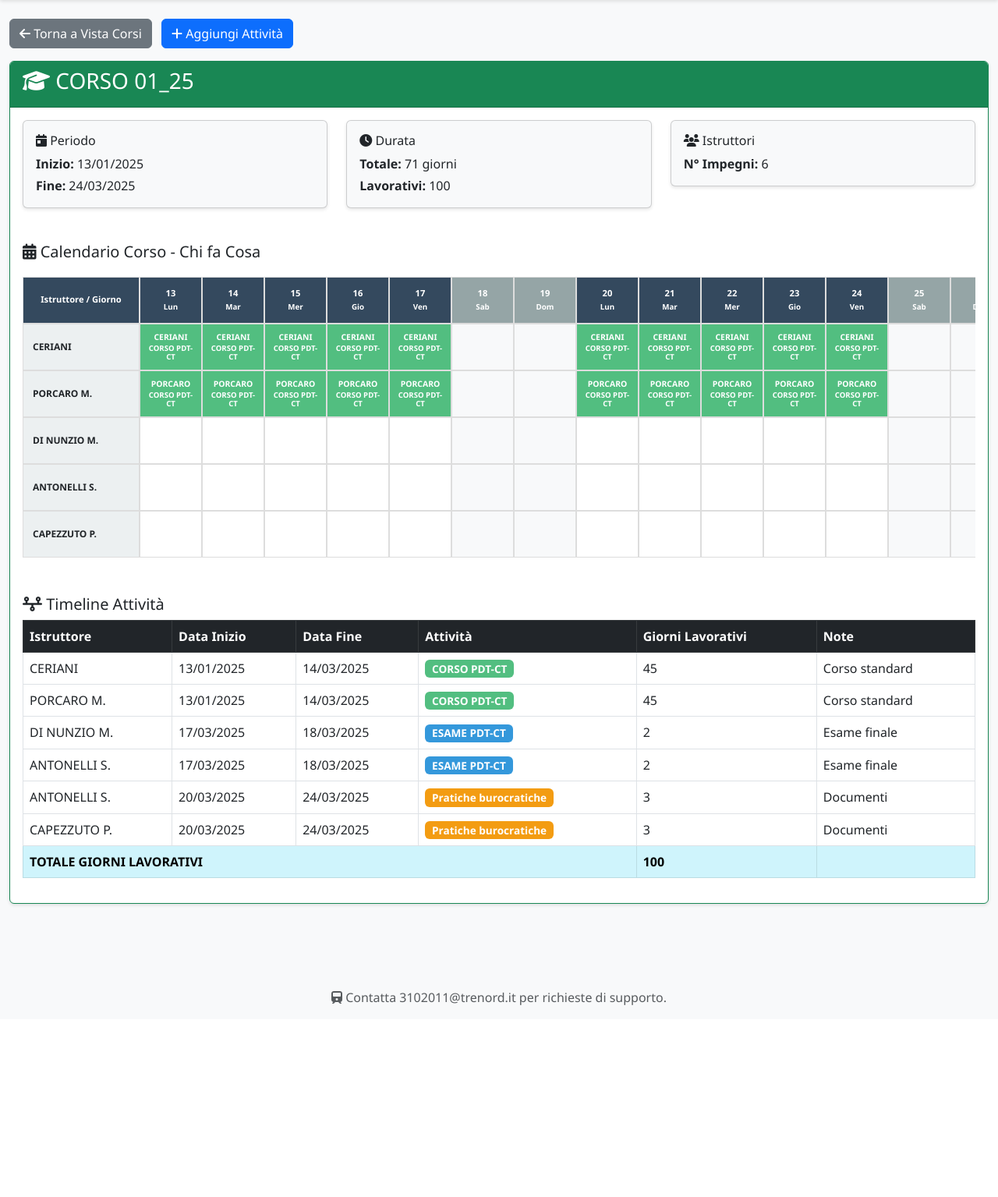
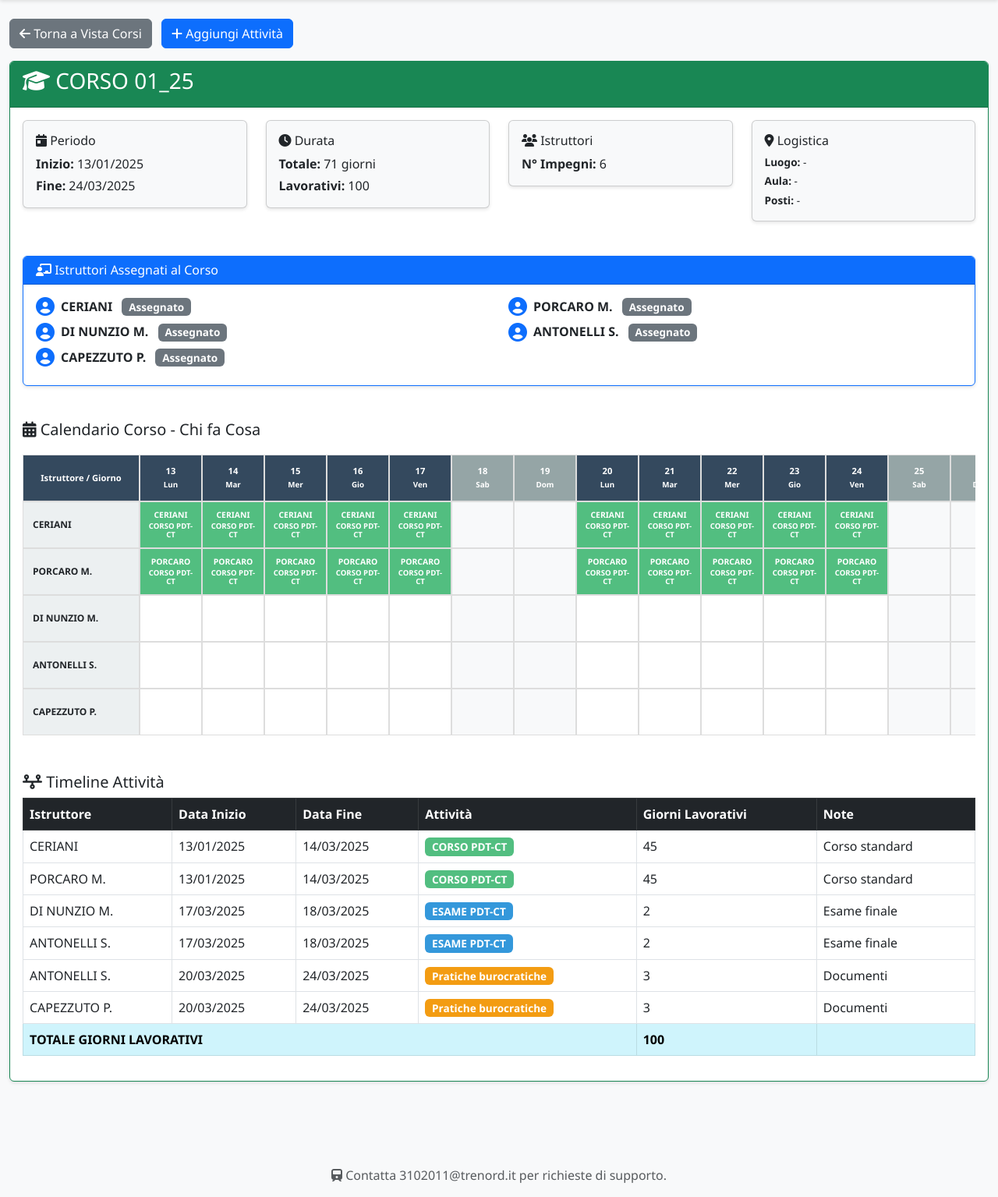
Before and after one commit to hermanbuhl1953-inc/calendario_app, a Flask app: page /corso/01_25 in a window 1280 px wide. Shown: the part 56-1591 px from the top of the page at 78% size. Before the commit the page ends 1345 px from the top, so only its background shows below. Run offline with Flask 3, Linux system fonts and the light colour scheme; data comes from the database, SQL or seed files in the repository.

Commit message:
feat: show all assigned instructors with reference badge and logistics in corso page

```diff
--- a/app.py
+++ b/app.py
@@ -515,12 +515,24 @@ def corso(id_corso):
         conn.close()
         return "Corso non trovato", 404
 
+    # Recupera istruttore di riferimento (se presente)
+    istruttore_riferimento_id = impegni_corso[0].get('istruttore_riferimento') if impegni_corso else None
+
+    # Recupera info logistiche dal primo impegno
+    luogo_corso = impegni_corso[0].get('luogo') if impegni_corso else None
+    aula_corso = impegni_corso[0].get('aula') if impegni_corso else None
+    posti_corso = impegni_corso[0].get('posti') if impegni_corso else None
+
     # Lista istruttori UNICI per il calendario (senza duplicati)
     istruttori_unici = []
     istruttori_visti = set()
     for imp in impegni_corso:
         if imp['istruttore_id'] not in istruttori_visti:
-            istruttori_unici.append({'id': imp['istruttore_id'], 'nome': imp['istruttore_nome']})
+            istruttori_unici.append({
+                'id': imp['istruttore_id'],
+                'nome': imp['istruttore_nome'],
+                'is_riferimento': (imp['istruttore_id'] == istruttore_riferimento_id)
+            })
             istruttori_visti.add(imp['istruttore_id'])
 
     # Trova periodo totale del corso (min data_inizio, max data_fine)
@@ -567,6 +579,10 @@ def corso(id_corso):
                          id_corso=id_corso,
                          impegni=impegni_corso,
                          istruttori_unici=istruttori_unici,
+                         istruttore_riferimento_id=istruttore_riferimento_id,
+                         luogo=luogo_corso,
+                         aula=aula_corso,
+                         posti=posti_corso,
                          giorni=giorni,
                          num_giorni=num_giorni,
                          data_inizio=data_inizio_corso,
--- a/templates/corso.html
+++ b/templates/corso.html
@@ -137,7 +137,7 @@
             <div class="card-body">
                 <!-- Info Riepilogo -->
                 <div class="row mb-4">
-                    <div class="col-md-4">
+                    <div class="col-md-3">
                         <div class="card bg-light">
                             <div class="card-body">
                                 <h6><i class="fas fa-calendar-day"></i> Periodo</h6>
@@ -146,7 +146,7 @@
                             </div>
                         </div>
                     </div>
-                    <div class="col-md-4">
+                    <div class="col-md-3">
                         <div class="card bg-light">
                             <div class="card-body">
                                 <h6><i class="fas fa-clock"></i> Durata</h6>
@@ -155,11 +155,56 @@
                             </div>
                         </div>
                     </div>
-                    <div class="col-md-4">
+                    <div class="col-md-3">
                         <div class="card bg-light">
                             <div class="card-body">
                                 <h6><i class="fas fa-users"></i> Istruttori</h6>
                                 <p class="mb-0"><strong>N° Impegni:</strong> {{ impegni|length }}</p>
+                            </div>
+                        </div>
+                    </div>
+                    <div class="col-md-3">
+                        <div class="card bg-light">
+                            <div class="card-body">
+                                <h6><i class="fas fa-map-marker-alt"></i> Logistica</h6>
+                                <p class="mb-1" style="font-size: 0.85rem;"><strong>Luogo:</strong> {{ luogo or '-' }}</p>
+                                <p class="mb-1" style="font-size: 0.85rem;"><strong>Aula:</strong> {{ aula or '-' }}</p>
+                                <p class="mb-0" style="font-size: 0.85rem;"><strong>Posti:</strong> {{ posti or '-' }}</p>
+                            </div>
+                        </div>
+                    </div>
+                </div>
+
+                <!-- Sezione Istruttori Assegnati -->
+                <div class="row mb-4">
+                    <div class="col-12">
+                        <div class="card border-primary">
+                            <div class="card-header bg-primary text-white">
+                                <h6 class="mb-0"><i class="fas fa-chalkboard-teacher"></i> Istruttori Assegnati al Corso</h6>
+                            </div>
+                            <div class="card-body">
+                                <div class="row">
+                                    {% for ist in istruttori_unici %}
+                                    <div class="col-md-6 mb-2">
+                                        <div class="d-flex align-items-center">
+                                            <i class="fas fa-user-circle text-primary me-2" style="font-size: 1.5rem;"></i>
+                                            <div>
+                                                <strong>{{ ist.nome }}</strong>
+                                                {% if ist.is_riferimento %}
+                                                <span class="badge bg-success ms-2">
+                                                    <i class="fas fa-star"></i> Riferimento
+                                                </span>
+                                                {% else %}
+                                                <span class="badge bg-secondary ms-2">Assegnato</span>
+                                                {% endif %}
+                                            </div>
+                                        </div>
+                                    </div>
+                                    {% endfor %}
+                                </div>
+                                {% if istruttori_unici|length == 0 %}
+                                <p class="text-muted mb-0"><i class="fas fa-info-circle"></i> Nessun istruttore assegnato</p>
+                                {% endif %}
                             </div>
                         </div>
                     </div>
```
